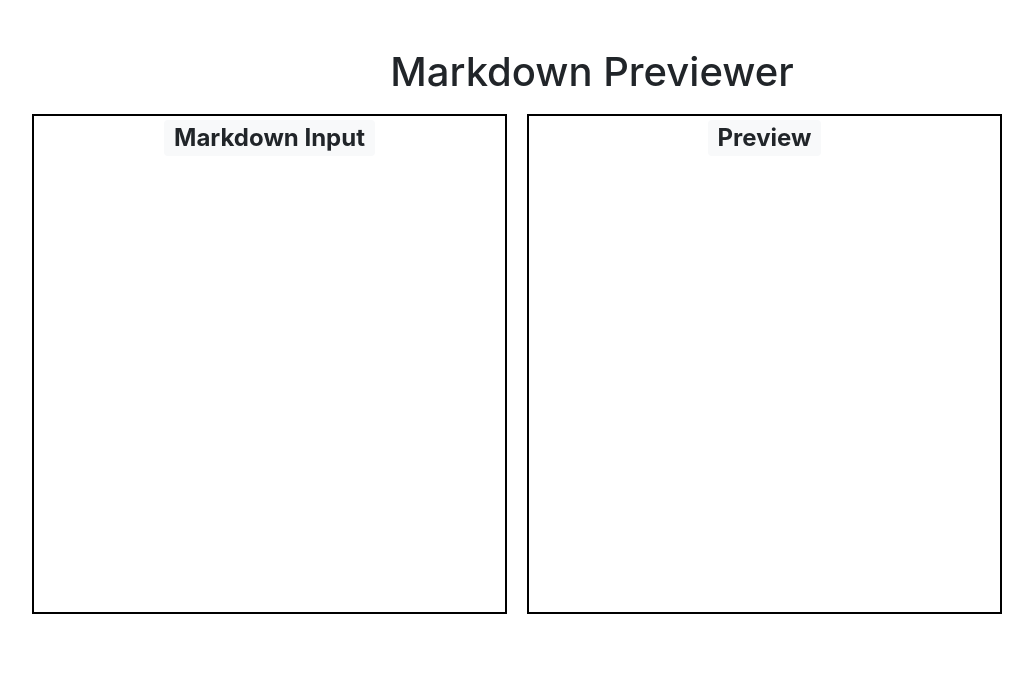
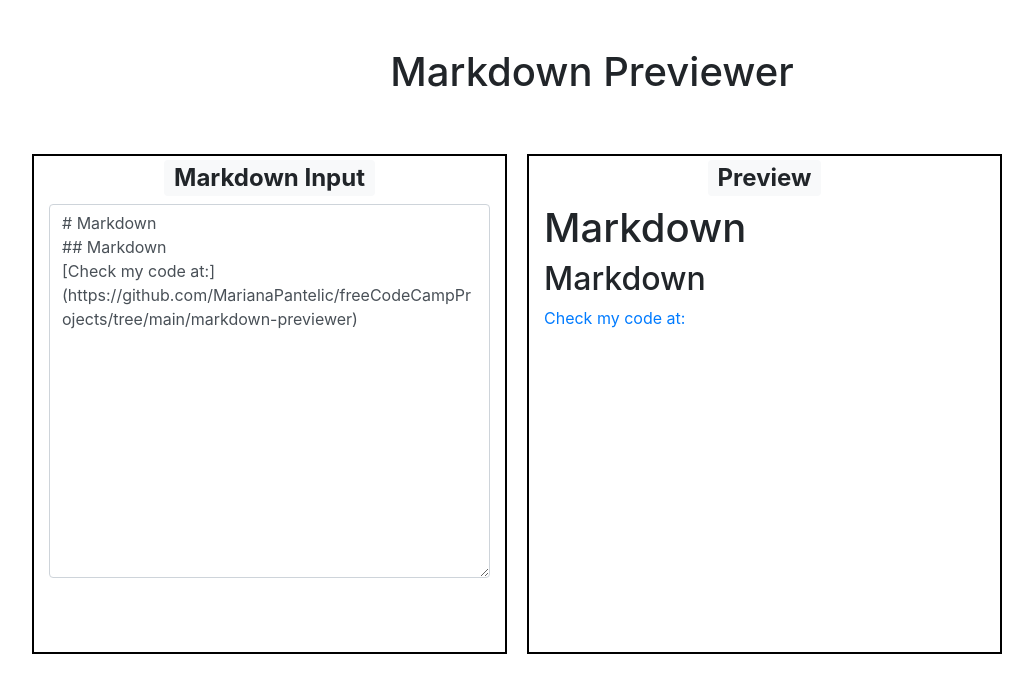
Before and after one commit to MarianaPantelic/freeCodeCampProjects, a React app in the folder markdown-previewer/: page / in a window 1280 px wide. Shown: the whole page, without its empty margins (48-1081 px from the left). Built offline with nearby package versions, Linux system fonts and the light colour scheme.

Commit message:
Made some changes

```diff
--- a/markdown-previewer/public/index.html
+++ b/markdown-previewer/public/index.html
@@ -39,5 +39,6 @@
       To begin the development, run `npm start` or `yarn start`.
       To create a production bundle, use `npm run build` or `yarn build`.
     -->
+    <script src="https://cdn.freecodecamp.org/testable-projects-fcc/v1/bundle.js"></script>
   </body>
 </html>
--- a/markdown-previewer/src/components/markdownInput.js
+++ /dev/null
@@ -1,13 +0,0 @@
-import React from 'react';
-import { Col, Badge } from 'react-bootstrap';
-
-const MarkdownInput = () => {
-    return (
-        <Col xs={12} md={12} lg={5} style={{border: "solid 2px black", height: "500px", margin: "10px"}}>
-            <h2 className="text-center"><Badge variant="light">Markdown Input</Badge></h2>
-
-        </Col>
-    );
-};
-
-export default MarkdownInput;
--- a/markdown-previewer/src/components/preview.js
+++ /dev/null
@@ -1,13 +0,0 @@
-import React from 'react';
-import { Col, Badge } from 'react-bootstrap';
-
-const Preview = () => {
-    return (
-        <Col xs={12} md={12} lg={5} style={{border: "solid 2px black", height: "500px", margin: "10px"}}>
-            <h2 className="text-center"><Badge variant="light">Preview</Badge></h2>
-
-        </Col>
-    );
-};
-
-export default Preview;
--- a/markdown-previewer/src/index.js
+++ b/markdown-previewer/src/index.js
@@ -1,19 +1,41 @@
-import React from 'react';
-import { Container, Row } from 'react-bootstrap';
+import React, { useState } from 'react';
+import { Col, Container, Form, Row, Badge } from 'react-bootstrap';
 import ReactDOM from 'react-dom';
 
 import '../node_modules/bootstrap/dist/css/bootstrap.min.css';
-import MarkdownInput from './components/markdownInput';
-import Preview from './components/preview';
+let marked = require("marked");
 
 
 const App = () => {
+
+    const [state, setState] = useState({text: `# Markdown\n## Markdown\n[Check my code at:](https://github.com/MarianaPantelic/freeCodeCampProjects/tree/main/markdown-previewer)`})
+
+    const getText = (text) => {
+        console.log(text)
+        setState({text: text});
+    }
+
+    marked(state.text)
+
     return (
         <Container>
             <h1 className="text-center mt-5">Markdown Previewer</h1>
-            <Row>
-                <MarkdownInput/>
-                <Preview/>
+            <Row className="mt-5">
+                <Col xs={12} md={12} lg={5} style={{border: "solid 2px black", height: "500px", margin: "10px"}}>
+                    <h2 className="text-center"><Badge variant="light">Markdown Input</Badge></h2>
+                    <Form>
+                        <Form.Group>
+                            <Form.Control as="textarea" rows={15} value={state.text} onChange={(e)=>getText(e.target.value)} id="editor">
+
+                            </Form.Control>
+                        </Form.Group>
+                    </Form>
+
+                </Col>
+                <Col xs={12} md={12} lg={5} style={{border: "solid 2px black", height: "500px", margin: "10px"}}>
+                    <h2 className="text-center"><Badge variant="light">Preview</Badge></h2>
+                    <div id="preview" dangerouslySetInnerHTML={{ __html: marked(state.text) }}></div>
+                </Col>
             </Row>
         </Container>
     );
```
